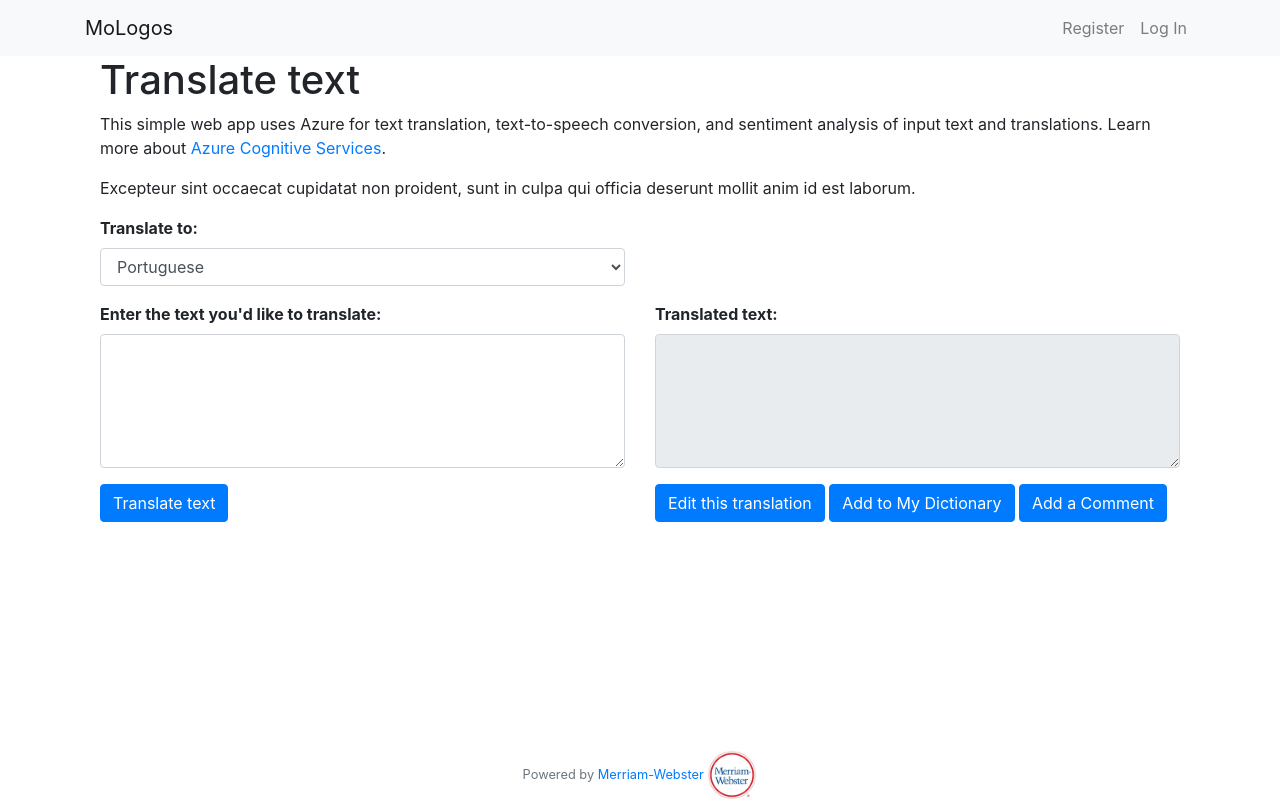
After one commit to ralph-payne/mologos-flask, a Flask app: page /translate in a window 1280 px wide. The commit adds this page. Run offline with Flask 2, Linux system fonts and the light colour scheme; some libraries are stand-ins or nearby versions.

Commit message:
Add translation feature
- Add translation feature using the googletrans library
- Set up translation routes & create translation library
- Create Translation model
- Perform database migration to add user_translation and translation tables
- Fix bug with email token confirmation (users were being told they couldn't access the token page as they weren't signed in)

```diff
--- a/app/__init__.py
+++ b/app/__init__.py
@@ -1,6 +1,8 @@
 import os # for environment variables
 
 from flask import Flask, render_template
+# Not using Flask Boostrap on v1 as it doesn't give much flexibility with creating forms
+# from flask_bootstrap import Bootstrap
 from flask_mail import Mail
 from flask_moment import Moment
 from flask_sqlalchemy import SQLAlchemy
@@ -10,6 +12,7 @@ from flask_login import LoginManager
 
 BASE_DIR = os.path.abspath(os.path.dirname(__file__))
 
+# bootstrap = Bootstrap()
 mail = Mail()
 moment = Moment()
 db = SQLAlchemy()
@@ -24,8 +27,9 @@ def create_app(config_name):
 
     app.config.from_object(config[config_name])
     config[config_name].init_app(app)
-    print(f'Successfully created app with config name: {config_name}')
+    # print(f'Successfully created app with config name: {config_name}')
 
+    # bootstrap.init_app(app)
     mail.init_app(app)
     moment.init_app(app)
     db.init_app(app)
--- a/app/auth/views.py
+++ b/app/auth/views.py
@@ -1,12 +1,30 @@
 from flask import render_template, redirect, request, url_for, flash
-from flask_login import login_user, logout_user, login_required
+from flask_login import login_user, logout_user, login_required, current_user
 from . import auth
 from .. import db
 from ..models import User
 from ..email import send_email
 from .forms import LoginForm, RegistrationForm, ChangePasswordForm, PasswordResetRequestForm, PasswordResetForm, ChangeEmailForm
 
-from flask_login import current_user
+
+@auth.before_app_request
+def before_request():
+    if current_user.is_authenticated:
+        # Update last seen with ping
+        current_user.ping()
+        if not current_user.confirmed \
+                and request.endpoint \
+                and request.blueprint != 'auth' \
+                and request.endpoint != 'static':
+            return redirect(url_for('auth.unconfirmed'))
+
+
+@auth.route('/unconfirmed')
+def unconfirmed():
+    if current_user.is_anonymous or current_user.confirmed:
+        return redirect(url_for('main.index'))
+    return render_template('auth/unconfirmed.html')
+
 
 @auth.route('/login', methods=['GET', 'POST'])
 def login():
@@ -62,20 +80,7 @@ def confirm(token):
     return redirect(url_for('main.index'))
 
 
-@auth.before_app_request
-def before_request():
-    if current_user.is_authenticated \
-            and not current_user.confirmed \
-            and request.blueprint != 'auth' \
-            and request.endpoint != 'static':
-        return redirect(url_for('auth.unconfirmed'))
 
-
-@auth.route('/unconfirmed')
-def unconfirmed():
-    if current_user.is_anonymous or current_user.confirmed:
-        return redirect(url_for('main.index'))
-    return render_template('auth/unconfirmed.html')
 
 
 @auth.route('/confirm')
--- a/app/main/views.py
+++ b/app/main/views.py
@@ -1,47 +1,32 @@
 from datetime import datetime
 import random
 
+# TODO => Check if this is still required
 import os # For env variables for test user ID
 
 from flask import flash, redirect, render_template, request, session, url_for
 from . import main
-from .forms import NameForm
 from .. import db
-from ..models import Definition, DictionaryExample, UserExample, User, Word
+from ..models import Definition, DictionaryExample, UserExample, User, UserTranslation, Word
 
 from flask_login import current_user
 
 # Helper functions for parsing results from API and database dictionary
-from .helpers import lookup_api, lookup_db_dictionary
+from .helpers import lookup_api, lookup_db_dictionary, translate_api
 
 @main.route('/', methods=['GET', 'POST'])
 def index():
-    name = None
-    # Create instance of name form class
-    form = NameForm()
-    if form.validate_on_submit():
-        old_name = session.get('name')
-        if old_name is not None and old_name != form.name.data:
-            flash('Looks like you have changed your name!')
-        # Store user name in session
-        session['name'] = form.name.data
-        # Use the function url for to avoid hardcoding of URLs
-        return redirect(url_for('main.index'))
-    return render_template('index.html', form=form, name=session.get('name'), current_time=datetime.utcnow())
+    return render_template('index.html')
 
 
 @main.route('/add', methods=['GET', 'POST'])
 def add():
     if request.method == 'POST':
-        # Get word from URL query parameters with request.args.get
+        # Get word from URL query parameters
         word = request.args.get('word')
 
-        # Get posted form input with use request.form.get
+        # Get posted form input with request.form.get
         user_example = request.form.get('user-example')
-
-        # Temp hardcode of User Id until Auth Routes are set up
-        # It's easier to test when you don't have to keep on logging in after restarting the server
-        # user_id = os.environ.get('TEST_USER_ID')
         user_id = current_user.id
 
         # Insert User's Example sentence into the database
@@ -50,9 +35,8 @@ def add():
         # https://docs.sqlalchemy.org/en/13/orm/session_basics.html
         db.session.commit()
 
-        # Redirect to find another word? / homepage
         # Temp redirect to homepage after saving word in database
-        return redirect(url_for('main.read'))
+        return redirect(url_for('main.my_words'))
 
     else:
         return render_template('user.html', name=name)
@@ -60,9 +44,7 @@ def add():
 
 # Return the user's example
 @main.route('/my_words', methods=['GET'])
-def read():
-    # TODO: Get the user id from sessions (dependency on setting up Auth routes)
-    # user_id = os.environ.get('TEST_USER_ID')
+def my_words():
     user_id = current_user.id
 
     # Read all the entries for that user
@@ -83,16 +65,16 @@ def delete():
         # Get the id for the example sentence from the form
         id = request.form.get('delete-example')
 
-        # Hard delete data as opposed to soft deleting by toggling boolean
+        # Hard delete data
         UserExample.query.filter_by(id=id).delete()
         db.session.commit()
 
         # Return to same page
-        return redirect(url_for('main.read'))
+        return redirect(url_for('main.my_words'))
 
     # TODO => Check if this is necessary or whether the delete route should only be a POST route and the GET method should be removed
     else:
-        return redirect(url_for('main.read'))
+        return redirect(url_for('main.my_words'))
 
 
 # TODO => think about what the best dynamic route would look like
@@ -101,7 +83,6 @@ def edit(id):
     if request.method == 'POST':
         # Get value from form
         updated_example = request.form.get('edited-example')
-
         last_modified = datetime.utcnow()
 
         # Update by ID
@@ -109,20 +90,15 @@ def edit(id):
         db.session.close()
 
         # redirect to read
-        return redirect(url_for('main.read'))
+        return redirect(url_for('main.my_words'))
 
     # Get request (Select from db)
     else:
-        # Get the user id from sessions (TODO)
-
         # Lookup the value from the db
-        # SELECT / READ word from db
-        # This is sloppy & could be improved with a unique search
-        word = UserExample.query.filter_by(id=id).all()
+        word = UserExample.query.filter_by(id=id).first()
         db.session.close()
 
-        # Returning index 0 but actually this should be a unique search
-        return render_template('edit.html', word=word[0])
+        return render_template('edit.html', word=word)
 
 
 # Create route with a dynamic component
@@ -142,7 +118,7 @@ def define(word):
         # Return a cannot find if it couldn't be found
         if api_return_val is None:
             flash(f'{word} was not found')
-            # TODO => change logic to render a "did you mean X" page
+            # TODO => change logic to render a "did you mean X" page (Nice to Have Feature)
             # TODO => get rid of the word in the url parameters as well
 
         else:
@@ -159,7 +135,7 @@ def define(word):
             new_word = Word(word, etymology, pronunciation)
             db.session.add(new_word)
 
-            # Add each of the examples to the database
+            # Add each of the definitions to the database
             for definition in definitions:
                 record = Definition(word, definition, source)
                 db.session.add(record)
@@ -196,7 +172,6 @@ def profile():
 @main.route('/challenge', methods=['GET', 'POST'])
 def challenge():
     user_id = current_user.id
-    # user_id = os.environ.get('TEST_USER_ID')
     if request.method == 'POST':
         # If the request.form contains user_guess, it means that the user has clicked on the submit button.
         if ('user_guess' in request.form):
@@ -221,8 +196,8 @@ def challenge():
                 db.session.commit()
 
             else:
-                # The checking is done on the browser side (with JavaScript) so this should never get to this stage
-                flash('Error')
+                # The checking is done on the client side (with JavaScript event listener) so this should never get to this stage
+                return render_template('500.html', dev_text='error')
 
         # If the request.form does not contain user_guess, it means that the user has clicked on the skip button
         else:
@@ -245,7 +220,7 @@ def challenge():
         db.session.close()
 
         if (len(words) == 0):
-            dev_text = 'user has no words in database - TODO make a warning'
+            flash('You have no words in your dictionary')
             return render_template('404.html', dev_text=dev_text)
 
         word = random.choice(words)
@@ -289,3 +264,92 @@ def admin_definitions():
     definitions = Definition.query.all()
     return render_template('user_words.html', words=definitions)
 # -------- end of temp routes ---
+
+
+@main.route('/translate', methods=['GET', 'POST'])
+def translate():
+    if request.method == 'POST':
+        # Check which form has been submitted
+        if ('text_to_translate' in request.form):
+            # Translate the word with function from helpers.py
+            text_to_translate = request.form.get('text_to_translate')
+            dest_language = request.form.get('select_language')
+
+            output = translate_api(text_to_translate, dest_language)
+
+            if output is None:
+                # return error
+                return render_template('404.html', dev_text='error with translation helper')
+            else:
+                # Redirect to the same page and include the text_to_translate and the translation
+                # Note: this would be better with Ajax but for the moment leave it as is
+
+                # Save to database with user's id etc.
+                return render_template('translate.html', input=text_to_translate, output=output)
+
+        # User is trying to save phrase
+        else:
+            output = request.form.get('translation-result')
+            print(request.form)
+            # Save to database
+
+            # hardcode while test database
+            destination_language = 'pt'
+            input = request.form.get('src_hidden_input')
+            output = request.form.get('translation_result')
+
+            # temp hardcoding id
+            user_id = 325458
+            # user_id = current_user.id
+            if request.form.get('comment'):
+                comment = request.form.get('comment')
+                # TODO: work out best practice for adding comment in this model
+                record = UserTranslation(destination_language, input, output, user_id)
+            else:
+                record = UserTranslation(destination_language, input, output, user_id)
+
+            db.session.add(record)
+            db.session.commit()
+
+            return redirect(url_for('main.translate'))
+
+        # temp option
+        return render_template('translate.html')
+        # If it's the translation form, call the translate helper
+
+        # If it's the edit the translation page, this is done on the front-end through a JavaScript event handler
+
+        # If it's the add to dictionary form, add the translation to the databse
+
+        # Then redirect to trans translate page
+
+    # GET request
+    else:
+        return render_template('translate.html')
+
+# TEMP REF User Translation Model
+# class UserTranslation(db.Model):
+#     __tablename__ = 'user_translation'
+#     id = db.Column(db.Integer, primary_key=True)
+#     user_id = db.Column(db.Integer, db.ForeignKey('user.id'))
+
+#     source_language = db.Column(db.String(2))
+#     destination_language = db.Column(db.String(2))
+#     input = db.Column(db.Text())
+#     output = db.Column(db.Text())
+#     comment = db.Column(db.Text())
+
+#     created = db.Column(db.DateTime, default=datetime.utcnow)
+#     success = db.Column(db.Integer, default=0)
+#     fail = db.Column(db.Integer, default=0)
+#     skip = db.Column(db.Integer, default=0)
+#     # Level is used to determine the probablity of the user seeing the word on the Challenge
+#     level = db.Column(db.Integer, default=0)
+#     deleted = db.Column(db.Boolean, default=0)
+#     ignored = db.Column(db.Boolean, default=0)
+#     starred = db.Column(db.Boolean, default=0)
+
+#     def __init__(self, word, example, user_id):
+#         self.word = word
+#         self.example = example
+#         self.user_id = user_id
--- a/app/static/styles.css
+++ b/app/static/styles.css
@@ -1,7 +1 @@
-#footer {
-    position: absolute;
-    bottom: 0;
-    width: 100%;
-    height: 60px;
-    background: #ffeeff;
-}
+/* TODO */
--- a/app/templates/base.html
+++ b/app/templates/base.html
@@ -108,7 +108,7 @@
 </div>
 {% endblock %}
 
-    <footer id="footer" class="small bg4657 footer-23 text-center text-muted">
+    <footer id="footer" class="small fixed-bottom text-center text-muted">
         Powered by <a href="https://dictionaryapi.com/">Merriam-Webster</a>
         <img src="{{url_for('static', filename='img/merriam-webster-logo.jpeg')}}" alt="" width="50" height="auto">
     </footer>
--- a/app/templates/challenge.html
+++ b/app/templates/challenge.html
@@ -55,15 +55,11 @@
 
 <script type="text/javascript">
 
-
-
     let userGuess = document.querySelector('#user-guess')
     let submitBtn = document.querySelector('#submit')
     let attempts = document.querySelector('#attempts')
     let attemptsContainer = document.querySelector('#attempts-container')
     let targetWord = document.querySelector('#target-word')
-
-    // Below is correct
 
     // You've got the form, now make sure that the attempts work as well
     document.getElementById("challenge-form").addEventListener("submit", function(event){
--- a/app/templates/edit.html
+++ b/app/templates/edit.html
@@ -12,7 +12,7 @@
 
         <div class="form-group">
             <label for="area-3">Example</label>
-            <textarea name="edited-example" class="form-control" id="area-3" rows="5" value="{{ word.example }}">{{ word.example }}</textarea>
+            <textarea name="edited-example" class="form-control" id="area-3" rows="5">{{ word.example }}</textarea>
             <input type="submit" value="Make Change" />
         </div>
 
--- /dev/null
+++ b/app/templates/translate.html
@@ -0,0 +1,125 @@
+{% extends "base.html" %}
+
+{% block title %}
+    Translate
+{% endblock %}
+
+{% block page_content %}
+
+    <div class="container">
+      <h1>Translate text</h1>
+      <p>This simple web app uses Azure for text translation, text-to-speech conversion, and sentiment analysis of input text and translations. Learn more about <a href="https://docs.microsoft.com/azure/cognitive-services/">Azure Cognitive Services</a>.
+      </p>
+      <p>Excepteur sint occaecat cupidatat non proident, sunt in culpa qui officia deserunt mollit anim id est laborum.</p>
+        <form action="{{ url_for('main.translate') }}" method="POST">
+            <div class="row">
+                <div class="col-6">
+                    <div class="form-group">
+                        <label for="select-language"><strong>Translate to:</strong></label>
+                        <select class="form-control" name="select_language" id="select-language">
+                        <option value="de">German</option>
+                        <option value="it">Italian</option>
+                        <option value="pt" selected>Portuguese</option>
+                        <option value="es">Spanish</option>
+                        </select>
+                    </div>
+                </div>
+            </div>
+      <div class="row">
+
+            <div class="col">
+
+                <!-- Enter text to translate. -->
+                <div class="form-group">
+                <label for="text-to-translate"><strong>Enter the text you'd like to translate:</strong></label>
+                {% if input %}
+                <textarea class="form-control" id="text-to-translate" name="text_to_translate" rows="5">{{ input }}</textarea>
+                {% else %}
+                <textarea class="form-control" id="text-to-translate" name="text_to_translate" rows="5"></textarea>
+                {% endif %}
+                </div>
+                <!-- Select output language here. -->
+
+                <button type="submit" class="btn btn-primary mb-2" id="translate">Translate text</button></br>
+            </form>
+            <!-- Translated text returned by the Translate API is rendered here. -->
+            </div>
+
+            <div class="col">
+                <form action="{{ url_for('main.translate') }}" method="POST">
+                    <div class="form-group" id="translator-text-response">
+                    <label for="translation-result"><strong>Translated text:</strong></label>
+                    {% if output %}
+                    <input type="hidden" name="src_hidden_input" value="{{ input }}">
+                    <textarea readonly class="form-control" name="translation_result" id="translation-result" rows="5">{{ output }}</textarea>
+                    {% else %}
+                    <textarea readonly class="form-control" name="translation_result" id="translation-result" rows="5"></textarea>
+                    {% endif %}
+                    </div>
+                <button type="submit" class="btn btn-primary mb-2" id="edit-translation-btn">Edit this translation</button>
+                <button type="submit" class="btn btn-primary mb-2">Add to My Dictionary</button>
+                <button type="submit" class="btn btn-primary mb-2" id="add-comment-btn">Add a Comment</button>
+
+            </div>
+
+        </div>
+
+        <div id="comment-box" class="row" style="display: none">
+            <div class="col-6 offset-6">
+                <div class="form-group">
+                    <label for="text-to-translate"><strong>Enter a Comment:</strong></label>
+                    <textarea class="form-control" id="comment" name="comment" rows="5"></textarea>
+                </div>
+            </div>
+        </div>
+                <!-- End of 2nd Form, which is extended to capture any comments -->
+                </form>
+    </div>
+
+<script type="text/javascript">
+
+    let editTranslationBtn = document.querySelector('#edit-translation-btn')
+    let commentBox = document.querySelector('#comment-box')
+
+    document.getElementById("edit-translation-btn").addEventListener("click", function(event){
+        event.preventDefault();
+        // When clicked, remove the attribute read-only
+        translationResult.readOnly = false;
+    });
+
+    document.getElementById("add-comment-btn").addEventListener("click", function(event){
+        commentBox.style.display = 'block';
+        event.preventDefault();
+    });
+
+</script>
+
+<!-- End of page_content -->
+{% endblock %}
+
+
+This script is:
+1. When the user clicks on the edit button
+2. The script ackowledges the click
+3. It prevents the default submitting to the server
+4. It removes the read-only attribute from the Translated text
+
+The second script is
+1. Listen for a click on the add a comment button
+2. Once clicked, the add a comment text box appears
+
+
+
+
+// You've got the form, now make sure that the attempts work as well
+document.getElementById("challenge-form").addEventListener("submit", function(event){
+    if (userGuess.value.toLowerCase() !== targetWord.value.toLowerCase()) {
+        attempts.value++
+        // Display the container tracking attempts
+        attemptsContainer.style.display = 'block';
+        event.preventDefault();
+    } else {
+        // Else user has guessed correctly
+        return true
+    }
+});
--- a/config.py
+++ b/config.py
@@ -12,8 +12,10 @@ class Config:
     MOLOGOS_MAIL_SUBJECT_PREFIX = '[Mologos]'
     FLASKY_MAIL_SENDER = 'Mologos Admin <flasky@example.com>'
     FLASKY_ADMIN = os.environ.get('FLASKY_ADMIN')
+    SSL_REDIRECT = False
     SQLALCHEMY_TRACK_MODIFICATIONS = False
-    TEMPLATES_AUTO_RELOAD = True
+    SQLALCHEMY_RECORD_QUERIES = True
+    # TEMPLATES_AUTO_RELOAD = True
 
     @staticmethod
     def init_app(app):
@@ -23,13 +25,13 @@ class DevelopmentConfig(Config):
     DEBUG = True
     SQLALCHEMY_DATABASE_URI = os.environ.get('DEV_DATABASE_URL') or \
     'sqlite:///' + os.path.join(BASE_DIR, 'data-dev.sqlite')
-    print(f'TEMPLATES_AUTO_RELOAD: ')
 
 
 class TestingConfig(Config):
     TESTING = True
     SQLALCHEMY_DATABASE_URI = os.environ.get('TEST_DATABASE_URL') or \
     'sqlite://'
+    WTF_CSRF_ENABLED = False
 
 
 class ProductionConfig(Config):
```
Also changed, not shown: app/main/helpers.py (+21 -0 lines), app/models.py (+50 -1 lines), app/templates/auth/register.html (+63 -2 lines), app/templates/index.html (+4 -6 lines), migrations/versions/aec2aecfad0a_add_user_translation_and_translation_.py (added, +60 -0 lines).
